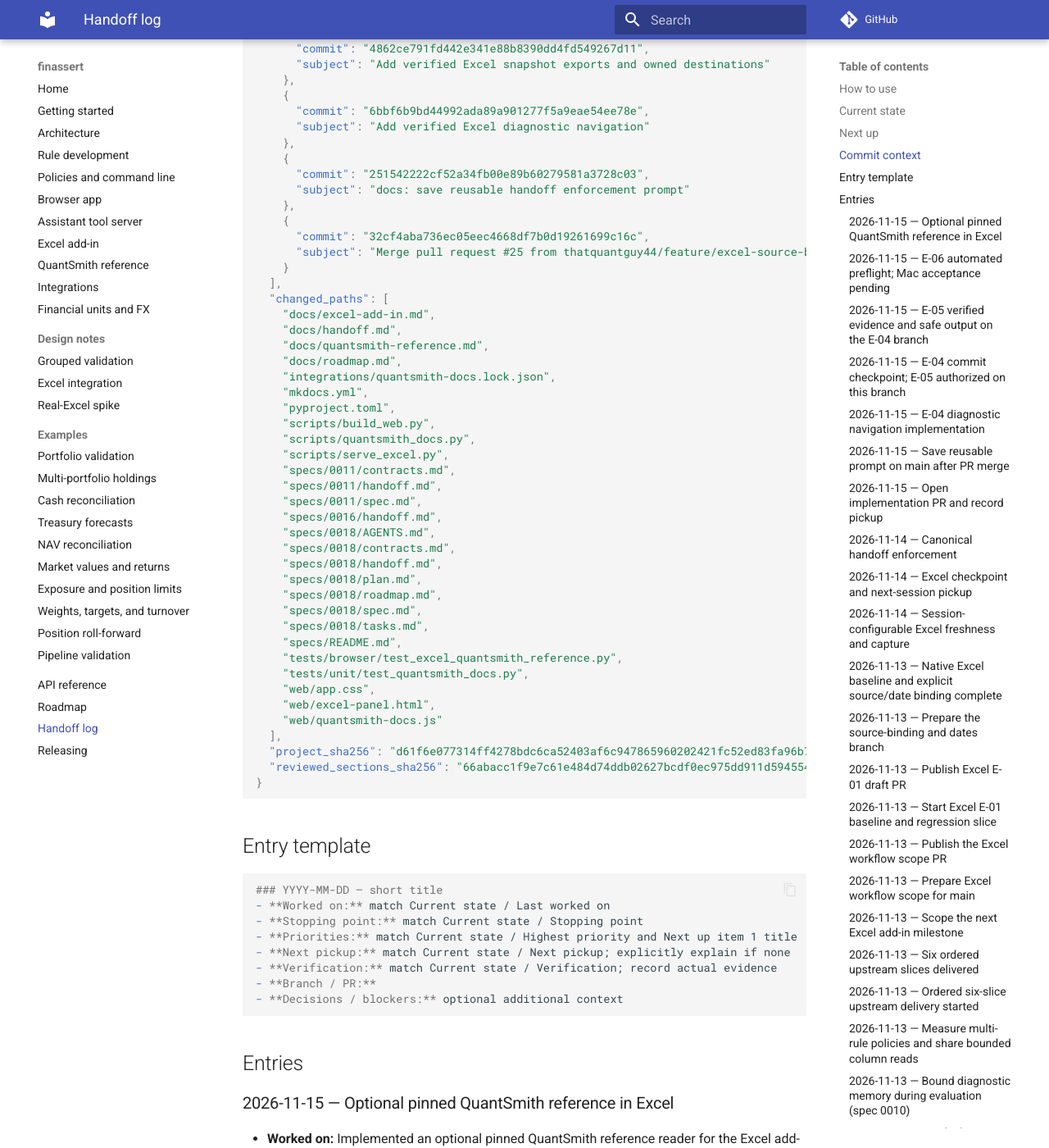
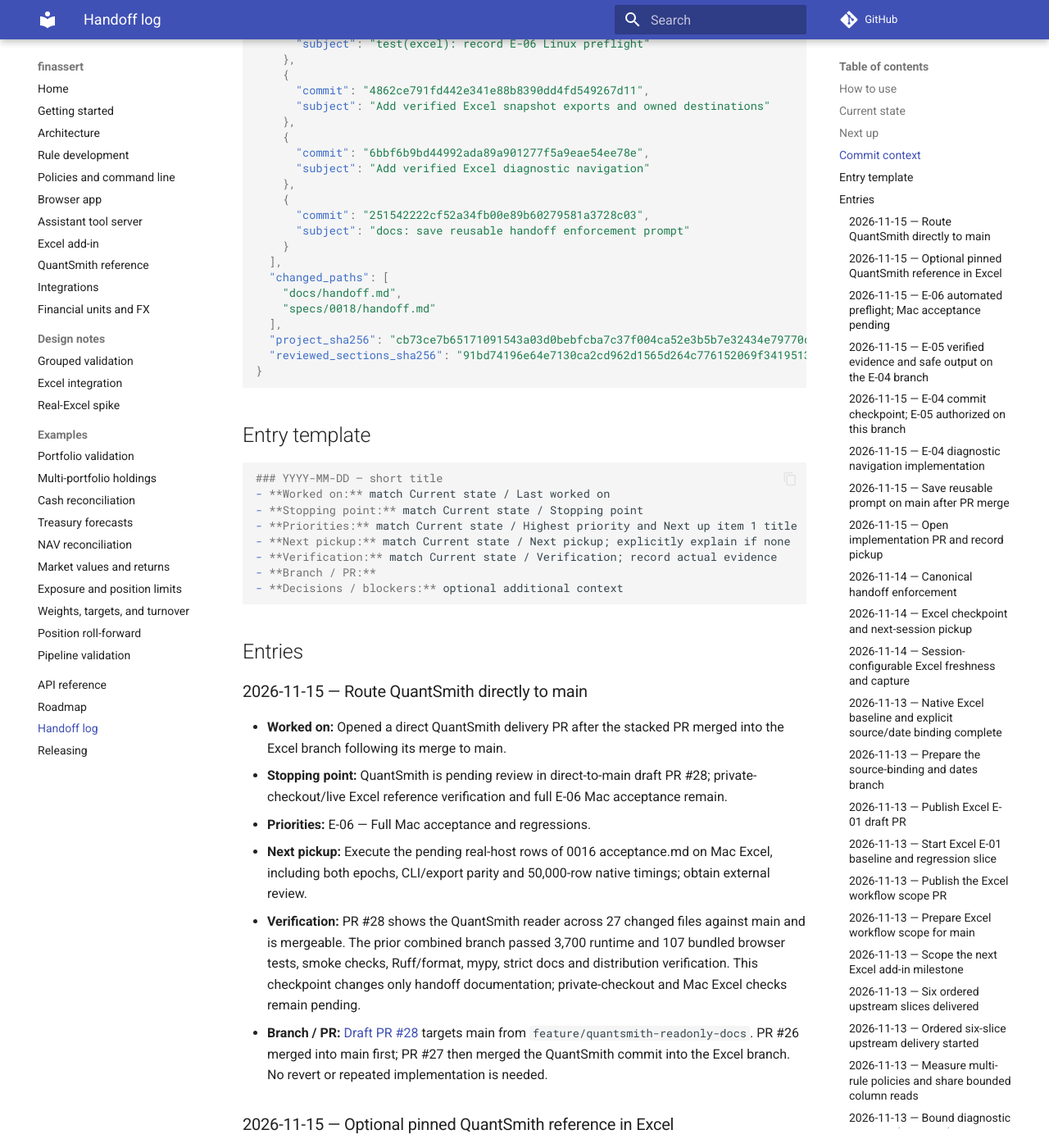
Before and after one commit to thatquantguy44/finassert, an MkDocs documentation site: the page built from docs/handoff.md, in a window 1280 px wide and 1400 px high, scrolled down 2785 px. Shown: the whole window at 82% size. Built offline with MkDocs 1.6.1 and Material for MkDocs 9.7.7, drawn with Linux system fonts in a browser that asks for light colours; comment, search, counter and statistics services are not loaded; some of the changed text lies outside the part shown.

Commit message:
docs: route QuantSmith delivery directly to main

````diff
--- a/docs/handoff.md
+++ b/docs/handoff.md
@@ -23,11 +23,11 @@ and the roadmap defer to this ordering; numbered spec.md files own requirements.
 
 ## Current state
 
-- **Last worked on:** Implemented an optional pinned QuantSmith reference reader for the Excel add-in; E-06 Mac acceptance remains open on the Excel branch.
+- **Last worked on:** Opened a direct QuantSmith delivery PR after the stacked PR merged into the Excel branch following its merge to main.
 - **Highest priority:** E-06 — Full Mac acceptance and regressions.
 - **Next pickup:** Execute the pending real-host rows of 0016 acceptance.md on Mac Excel, including both epochs, CLI/export parity and 50,000-row native timings; obtain external review.
-- **Verification:** 3,700 runtime and 107 bundled browser tests pass, including synthetic pinned Git/API and reference-panel coverage. Both Excel smoke modes, shared browser/file smoke, a 50,000-row Office stand-in diagnostic, Ruff/format, mypy, strict docs and isolated distribution probes pass. No private QuantSmith checkout or Mac Excel host was available for live reference/native acceptance.
-- **Branch:** `feature/quantsmith-readonly-docs`, based on `feature/excel-diagnostic-navigation` at `c4b169a` (draft PR #26); this checkpoint contains only the QuantSmith reference changes.
+- **Verification:** PR #28 shows the QuantSmith reader across 27 changed files against main and is mergeable. The prior combined branch passed 3,700 runtime and 107 bundled browser tests, smoke checks, Ruff/format, mypy, strict docs and distribution verification. This checkpoint changes only handoff documentation; private-checkout and Mac Excel checks remain pending.
+- **Branch:** `feature/quantsmith-readonly-docs`; [draft PR #28](https://github.com/thatquantguy44/finassert/pull/28) targets main. PR #26 merged Excel into main before PR #27 merged QuantSmith into the Excel branch.
   E-01/E-02 native baseline/source binding, configurable E-03 freshness/stable
   capture and spec 0017's Git-backed handoff guards are merged and verified.
 - **Implementation PR:** [#25](https://github.com/thatquantguy44/finassert/pull/25)
@@ -42,10 +42,10 @@ and the roadmap defer to this ordering; numbered spec.md files own requirements.
 - **Scope:** finassert only; no release/tag or downstream application change.
 - **Remaining product scope:** E-01–E-05 have focused native/automated evidence.
   Full E-06 acceptance and external review remain; no broad support claim yet.
-- **Stopping point:** The optional QuantSmith reader is implemented in this checkpoint; private-checkout/live Excel reference verification and full E-06 Mac acceptance remain.
+- **Stopping point:** QuantSmith is pending review in direct-to-main draft PR #28; private-checkout/live Excel reference verification and full E-06 Mac acceptance remain.
 - **E-04 commit:** [6bbf6b9](https://github.com/thatquantguy44/finassert/commit/6bbf6b9bd44992ada89a901277f5a9eae54ee78e)
   precedes E-05 at `4862ce7`; E-06 Linux preflight is `c4b169a` on
-  [draft PR #26](https://github.com/thatquantguy44/finassert/pull/26).
+  [merged PR #26](https://github.com/thatquantguy44/finassert/pull/26).
 - **Reusable prompt:** [prompts/master_handoff.md](https://github.com/thatquantguy44/finassert/blob/main/prompts/master_handoff.md)
   describes both Git and filesystem modes for reuse elsewhere. Finassert's
   implemented checker remains Git-backed; no filesystem backend was added here.
@@ -87,8 +87,12 @@ use `git log -5 --oneline` for the live tip. Regenerate with --refresh.
 ```json
 {
   "version": 1,
-  "prior_head": "c4b169a242eec9d188cb5d0c87b266a789d08c56",
+  "prior_head": "73c1829214f872924c3ed1ebac79db0dbfe824b7",
   "recent_commits": [
+    {
+      "commit": "73c1829214f872924c3ed1ebac79db0dbfe824b7",
+      "subject": "feat(excel): add pinned QuantSmith reference reader"
+    },
     {
       "commit": "c4b169a242eec9d188cb5d0c87b266a789d08c56",
       "subject": "test(excel): record E-06 Linux preflight"
@@ -104,43 +108,14 @@ use `git log -5 --oneline` for the live tip. Regenerate with --refresh.
     {
       "commit": "251542222cf52a34fb00e89b60279581a3728c03",
       "subject": "docs: save reusable handoff enforcement prompt"
-    },
-    {
-      "commit": "32cf4aba736ec05eec4668df7b0d19261699c16c",
-      "subject": "Merge pull request #25 from thatquantguy44/feature/excel-source-binding-dates"
     }
   ],
   "changed_paths": [
-    "docs/excel-add-in.md",
     "docs/handoff.md",
-    "docs/quantsmith-reference.md",
-    "docs/roadmap.md",
-    "integrations/quantsmith-docs.lock.json",
-    "mkdocs.yml",
-    "pyproject.toml",
-    "scripts/build_web.py",
-    "scripts/quantsmith_docs.py",
-    "scripts/serve_excel.py",
-    "specs/0011/contracts.md",
-    "specs/0011/handoff.md",
-    "specs/0011/spec.md",
-    "specs/0016/handoff.md",
-    "specs/0018/AGENTS.md",
-    "specs/0018/contracts.md",
-    "specs/0018/handoff.md",
-    "specs/0018/plan.md",
-    "specs/0018/roadmap.md",
-    "specs/0018/spec.md",
-    "specs/0018/tasks.md",
-    "specs/README.md",
-    "tests/browser/test_excel_quantsmith_reference.py",
-    "tests/unit/test_quantsmith_docs.py",
-    "web/app.css",
-    "web/excel-panel.html",
-    "web/quantsmith-docs.js"
+    "specs/0018/handoff.md"
   ],
-  "project_sha256": "d61f6e077314ff4278bdc6ca52403af6c947865960202421fc52ed83fa96b73c",
-  "reviewed_sections_sha256": "66abacc1f9e7c61e484d74ddb02627bcdf0ec975dd911d594554c3ea8b39908a"
+  "project_sha256": "cb73ce7b65171091543a03d0bebfcba7c37f004ca52e3b5b7e32434e79770de1",
+  "reviewed_sections_sha256": "91bd74196e64e7130ca2cd962d1565d264c776152069f3419513ad9d32d555a5"
 }
 ```
 <!-- /finassert-handoff-checkpoint -->
@@ -159,6 +134,15 @@ use `git log -5 --oneline` for the live tip. Regenerate with --refresh.
 ```
 
 ## Entries
+
+### 2026-11-15 — Route QuantSmith directly to main
+
+- **Worked on:** Opened a direct QuantSmith delivery PR after the stacked PR merged into the Excel branch following its merge to main.
+- **Stopping point:** QuantSmith is pending review in direct-to-main draft PR #28; private-checkout/live Excel reference verification and full E-06 Mac acceptance remain.
+- **Priorities:** E-06 — Full Mac acceptance and regressions.
+- **Next pickup:** Execute the pending real-host rows of 0016 acceptance.md on Mac Excel, including both epochs, CLI/export parity and 50,000-row native timings; obtain external review.
+- **Verification:** PR #28 shows the QuantSmith reader across 27 changed files against main and is mergeable. The prior combined branch passed 3,700 runtime and 107 bundled browser tests, smoke checks, Ruff/format, mypy, strict docs and distribution verification. This checkpoint changes only handoff documentation; private-checkout and Mac Excel checks remain pending.
+- **Branch / PR:** [Draft PR #28](https://github.com/thatquantguy44/finassert/pull/28) targets main from `feature/quantsmith-readonly-docs`. PR #26 merged into main first; PR #27 then merged the QuantSmith commit into the Excel branch. No revert or repeated implementation is needed.
 
 ### 2026-11-15 — Optional pinned QuantSmith reference in Excel
 
````
Also changed, not shown: specs/0018/handoff.md (+9 -1 lines).
